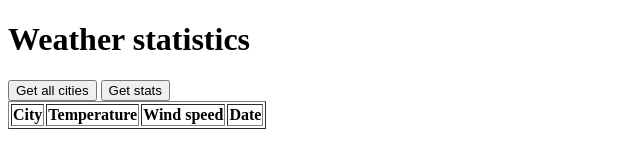
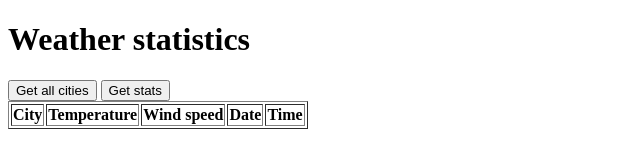
Before and after one commit to c1nnam0nbun/WeatherCompare, a website: page public/index.html in a window 1280 px wide. Shown: the whole page, without its empty margins (0-640 px from the left). Drawn offline with Linux system fonts and the light colour scheme; no server answers.

Commit message:
Update index.html

```diff
--- a/public/index.html
+++ b/public/index.html
@@ -16,6 +16,7 @@
             <th id="temp">Temperature</th>
             <th>Wind speed</th>
             <th>Date</th>
+            <th>Time</th>
         </thead>
     </table>
 </body>
```
